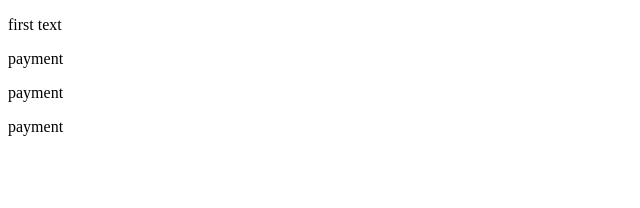
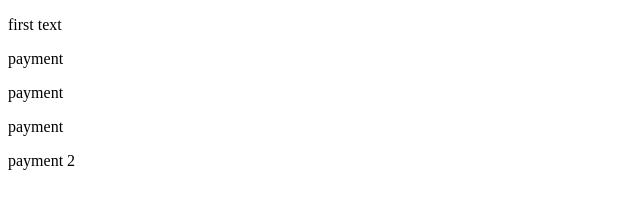
Before and after one commit to Ayoub-Chrigui/crashcourse, a plain HTML site: page index.html in a window 1280 px wide. Shown: the full height of the page, 0-640 px from the left. Drawn offline with Linux system fonts and the light colour scheme.

Commit message:
finished payment feature

```diff
--- a/index.html
+++ b/index.html
@@ -10,5 +10,6 @@
     <p>payment</p>
     <p>payment</p>
     <p>payment</p>
+    <p>payment 2</p>
   </body>
 </html>
```
